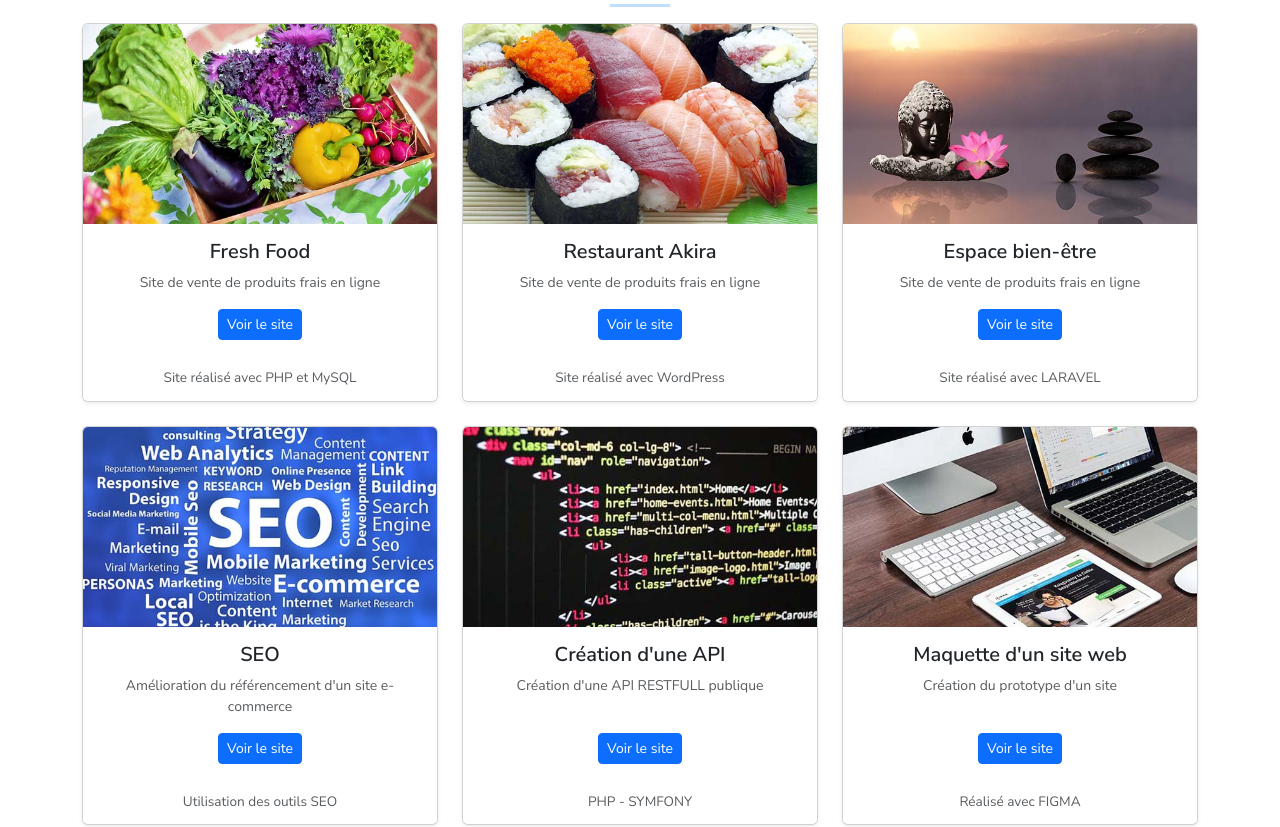
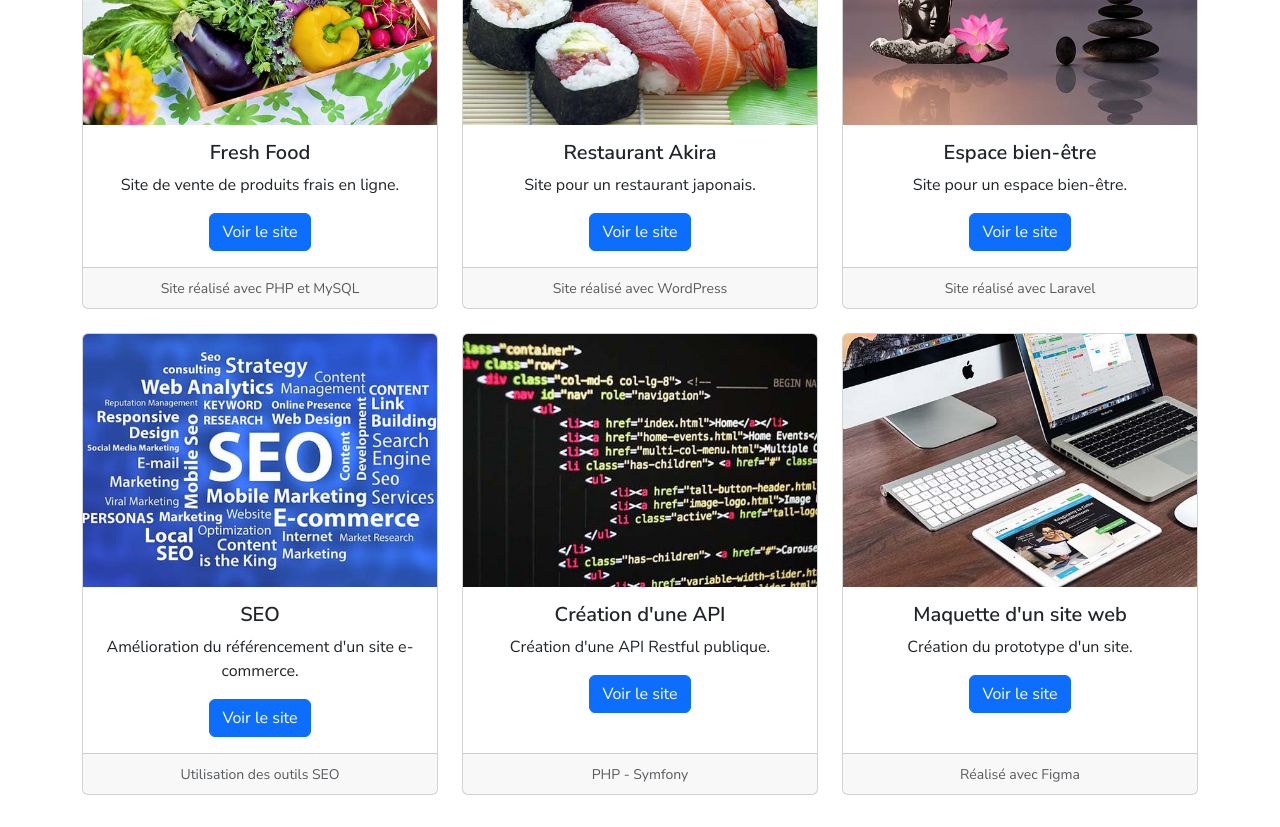
Before and after one commit to eltchiss/monprojetreact, a React (Create React App) app: page /portfolio in a window 1280 px wide. Shown: the part 480-1307 px from the top of the page. Built offline with nearby package versions, Linux system fonts and the light colour scheme.

Commit message:
add portfolio text

```diff
--- a/src/components/PortfolioCards.js
+++ b/src/components/PortfolioCards.js
@@ -1,10 +1,3 @@
-
-import React from "react";
-import Container from "react-bootstrap/Container";
-import Row from "react-bootstrap/Row";
-import Col from "react-bootstrap/Col";
-import Card from "react-bootstrap/Card";
-import Button from "react-bootstrap/Button";
 import "../CSS/Portfolio.css";
 import "../CSS/Cards.css";
 
@@ -15,83 +8,104 @@ import seo from "../img/seo.jpg";
 import coder from "../img/coder.jpg";
 import maquettes from "../img/screens.jpg";
 
-const projects = [
-  {
-    title: "Fresh Food",
-    subtitle: "Site de vente de produits frais en ligne",
-    img: freshFood,
-    foot: "Site réalisé avec PHP et MySQL",
-  },
-  {
-    title: "Restaurant Akira",
-    subtitle: "Site de vente de produits frais en ligne",
-    img: japon,
-    foot: "Site réalisé avec WordPress",
-  },
-  {
-    title: "Espace bien-être",
-    subtitle: "Site de vente de produits frais en ligne",
-    img: bienetre,
-    foot: "Site réalisé avec LARAVEL",
-  },
-  {
-    title: "SEO",
-    subtitle: "Amélioration du référencement d'un site e-commerce",
-    img: seo,
-    foot: "Utilisation des outils SEO",
-  },
-  {
-    title: "Création d'une API",
-    subtitle: "Création d'une API RESTFULL publique",
-    img: coder,
-    foot: "PHP - SYMFONY",
-  },
-  {
-    title: "Maquette d'un site web",
-    subtitle: "Création du prototype d'un site",
-    img: maquettes,
-    foot: "Réalisé avec FIGMA",
-  },
-];
-
 export default function PortfolioCards() {
   return (
     <section id="portfolio-cards" className="py-5">
-      <Container>
-        <h2 className="fw-bold text-center">Mon offre de services</h2>
-        <p className="text-muted text-center">
-          Voici les prestations sur lesquelles je peux intervenir
-        </p>
-        <hr
-          className="mx-auto"
-          style={{ width: "60px", borderTop: "3px solid #007bff" }}
-        />
+      <div className="container">
+        <div className="row g-4">
 
-        <Row className="g-4">
-          {projects.map((p, idx) => (
-            <Col key={idx} lg={4} md={6} sm={12}>
-              <Card className="h-100 shadow-sm portfolio-card">
-                <div className="card-img-wrap">
-                  <Card.Img variant="top" src={p.img} alt={p.title} />
-                </div>
+          {/* Fresh Food */}
+          <div className="col-12 col-md-6 col-lg-4">
+            <div className="card d-flex flex-column h-100">
+              <img src={freshFood} className="card-img-top" alt="Restaurant" />
+              <div className="card-body text-center">
+                <h5 className="card-title">Fresh Food</h5>
+                <p className="card-text">Site de vente de produits frais en ligne.</p>
+                <a href="#" className="btn btn-primary">Voir le site</a>
+              </div>
+              <div className="card-footer text-center mt-auto">
+                <small className="text-muted">Site réalisé avec PHP et MySQL</small>
+              </div>
+            </div>
+          </div>
 
-                <Card.Body className="d-flex flex-column">
-                  <Card.Title className="text-center fw-bold mb-2">{p.title}</Card.Title>
-                  <Card.Text className="text-center text-muted small mb-3">{p.subtitle}</Card.Text>
+          {/* Restaurant Akira */}
+          <div className="col-12 col-md-6 col-lg-4">
+            <div className="card d-flex flex-column h-100">
+              <img src={japon} className="card-img-top" alt="Restaurant japonais" />
+              <div className="card-body text-center">
+                <h5 className="card-title">Restaurant Akira</h5>
+                <p className="card-text">Site pour un restaurant japonais.</p>
+                <a href="#" className="btn btn-primary">Voir le site</a>
+              </div>
+              <div className="card-footer text-center mt-auto">
+                <small className="text-muted">Site réalisé avec WordPress</small>
+              </div>
+            </div>
+          </div>
 
-                  <div className="mt-auto text-center">
-                    <Button variant="primary" size="sm">Voir le site</Button>
-                  </div>
-                </Card.Body>
+          {/* Espace bien-être */}
+          <div className="col-12 col-md-6 col-lg-4">
+            <div className="card d-flex flex-column h-100">
+              <img src={bienetre} className="card-img-top" alt="Espace bien-être" />
+              <div className="card-body text-center">
+                <h5 className="card-title">Espace bien-être</h5>
+                <p className="card-text">Site pour un espace bien-être.</p>
+                <a href="#" className="btn btn-primary">Voir le site</a>
+              </div>
+              <div className="card-footer text-center mt-auto">
+                <small className="text-muted">Site réalisé avec Laravel</small>
+              </div>
+            </div>
+          </div>
 
-                <Card.Footer className="bg-white border-top-0 text-muted small text-center">
-                  {p.foot}
-                </Card.Footer>
-              </Card>
-            </Col>
-          ))}
-        </Row>
-      </Container>
+          {/* SEO */}
+          <div className="col-12 col-md-6 col-lg-4">
+            <div className="card d-flex flex-column h-100">
+              <img src={seo} className="card-img-top" alt="SEO" />
+              <div className="card-body text-center">
+                <h5 className="card-title">SEO</h5>
+                <p className="card-text">Amélioration du référencement d'un site e-commerce.</p>
+                <a href="#" className="btn btn-primary">Voir le site</a>
+              </div>
+              <div className="card-footer text-center mt-auto">
+                <small className="text-muted">Utilisation des outils SEO</small>
+              </div>
+            </div>
+          </div>
+
+          {/* Création d'une API */}
+          <div className="col-12 col-md-6 col-lg-4">
+            <div className="card d-flex flex-column h-100">
+              <img src={coder} className="card-img-top" alt="Création d'une API" />
+              <div className="card-body text-center">
+                <h5 className="card-title">Création d'une API</h5>
+                <p className="card-text">Création d'une API Restful publique.</p>
+                <a href="#" className="btn btn-primary">Voir le site</a>
+              </div>
+              <div className="card-footer text-center mt-auto">
+                <small className="text-muted">PHP - Symfony</small>
+              </div>
+            </div>
+          </div>
+
+          {/* Maquette d'un site web */}
+          <div className="col-12 col-md-6 col-lg-4">
+            <div className="card d-flex flex-column h-100">
+              <img src={maquettes} className="card-img-top" alt="Maquette d'un site web" />
+              <div className="card-body text-center">
+                <h5 className="card-title">Maquette d'un site web</h5>
+                <p className="card-text">Création du prototype d'un site.</p>
+                <a href="#" className="btn btn-primary">Voir le site</a>
+              </div>
+              <div className="card-footer text-center mt-auto">
+                <small className="text-muted">Réalisé avec Figma</small>
+              </div>
+            </div>
+          </div>
+
+        </div>
+      </div>
     </section>
   );
 }
```
